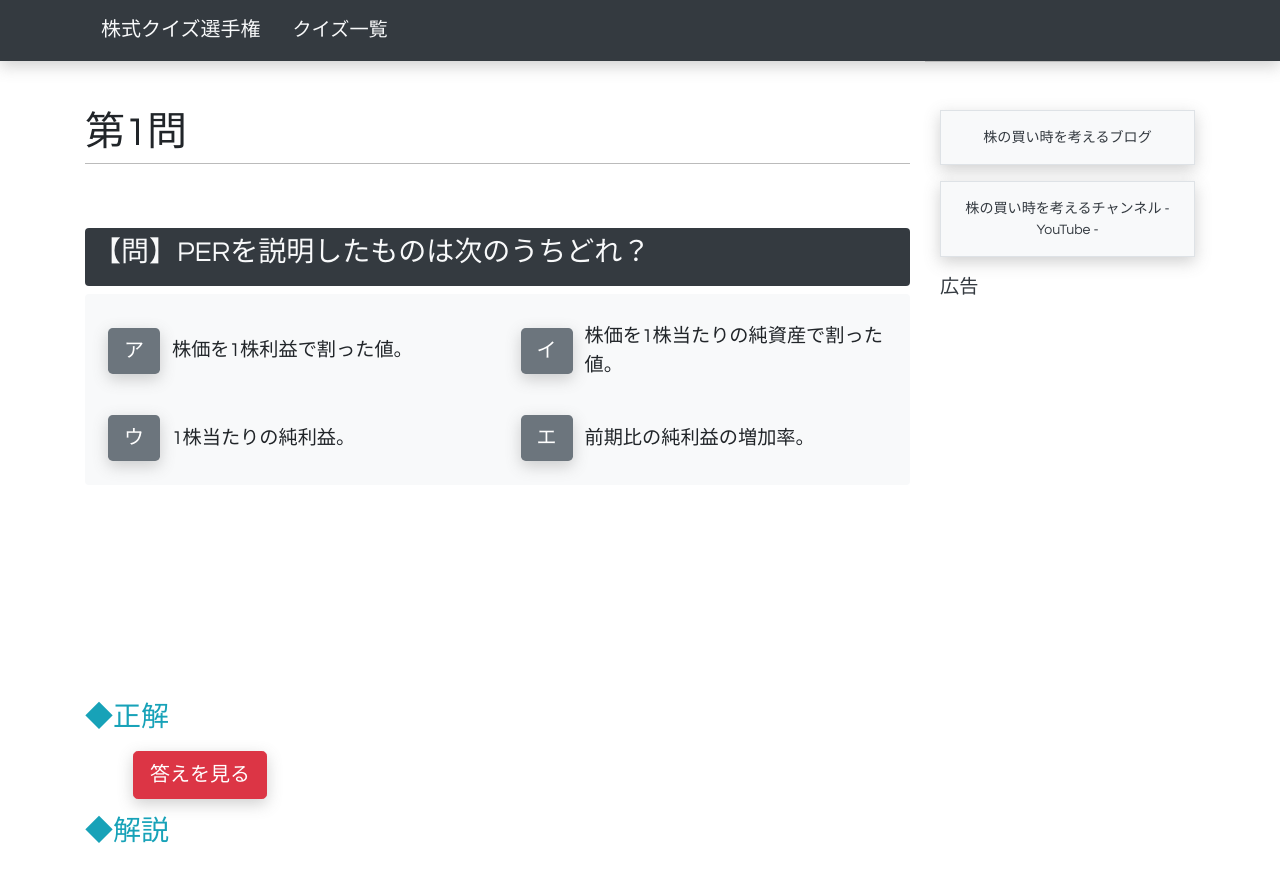
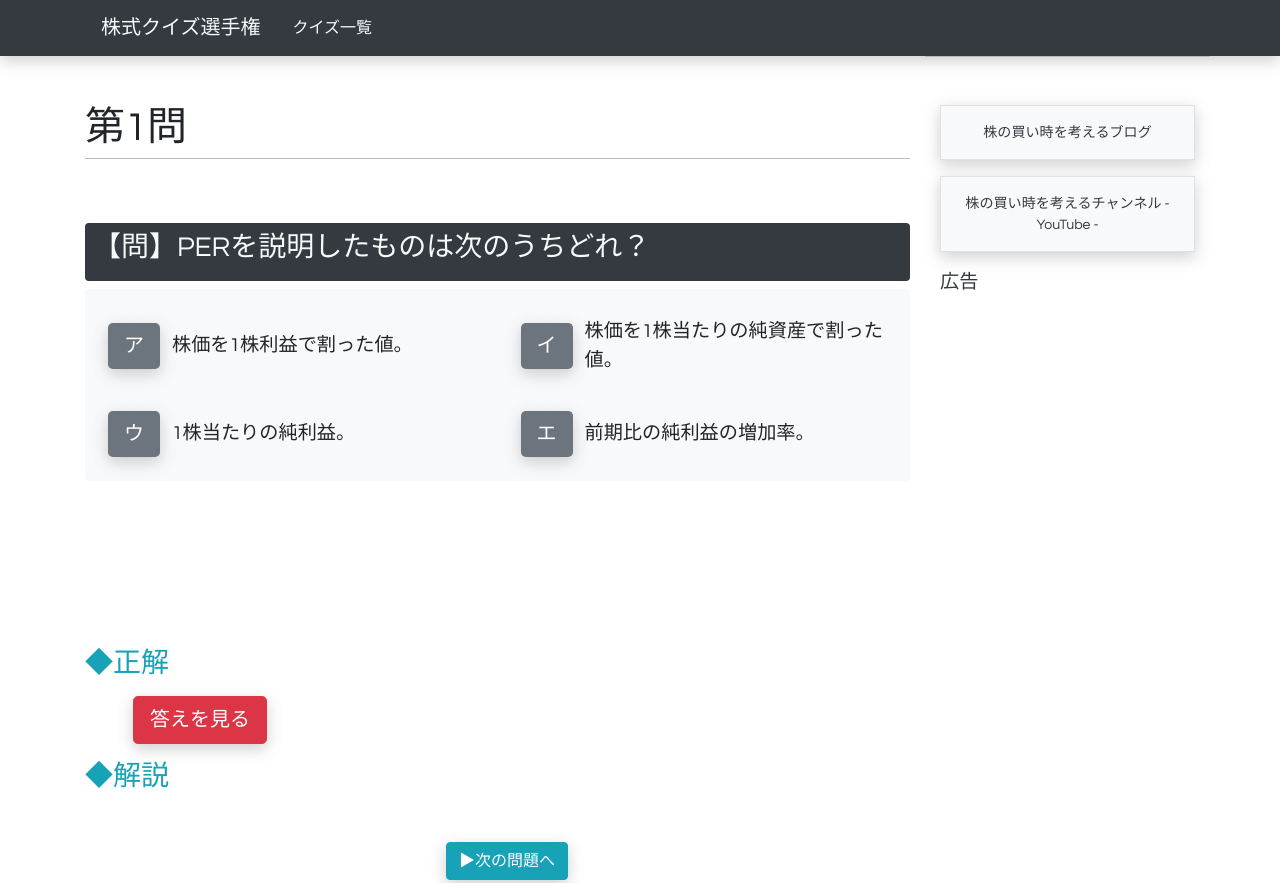
Before and after one commit to ZenUnt/CapitalQuizSample, a plain HTML site: page q1.html in a window 1280 px wide. Shown: the top 883 px of the page. Drawn offline with nearby package versions, Linux system fonts and the light colour scheme.

Commit message:
ヘッダー文字サイズ調整。空白の大きさ調整。

```diff
--- a/CSS/style.css
+++ b/CSS/style.css
@@ -12,7 +12,7 @@ body {
 }
 
 header {
-    font-size: 1.2rem;
+    font-size: 1rem;
     box-shadow: 0 5px 15px 0 rgba(100, 100, 100, .3);
 }
 
--- a/q1.html
+++ b/q1.html
@@ -42,7 +42,7 @@
             <div class="col-lg-6 my-3 quize-select"><a href="#answerChar"
                 class="select-btn btn-secondary btn-lg mx-2">エ</a><span class="p-1">前期比の純利益の増加率。</span></div>
           </div>
-          <div style="height:200px"></div>
+          <div style="height:150px"></div>
           <div>
             <h3 class="text-info my-3">◆正解</h3>
 
```
Also changed, not shown: q10.html (+1 -1 lines), q2.html (+1 -1 lines), q3.html (+1 -1 lines), q4.html (+1 -1 lines), q5.html (+1 -1 lines), q6.html (+1 -1 lines), q7.html (+1 -1 lines), q8.html (+1 -1 lines), q9.html (+1 -1 lines).
